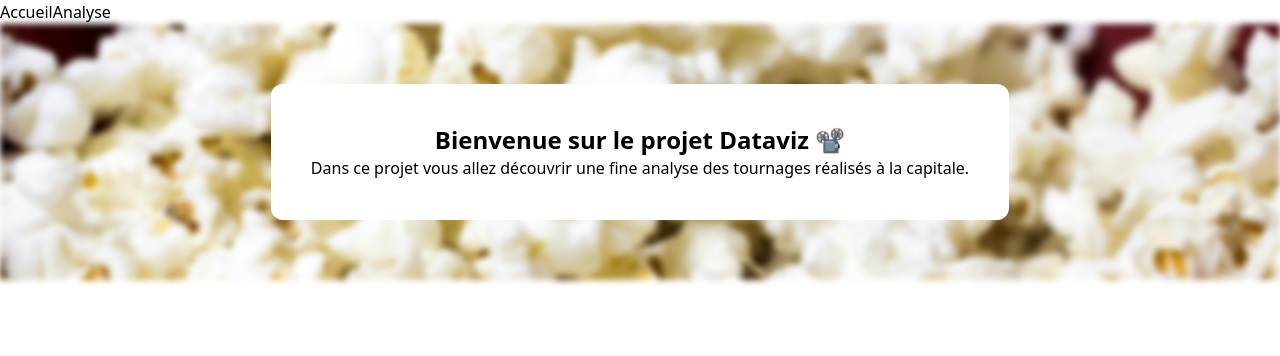
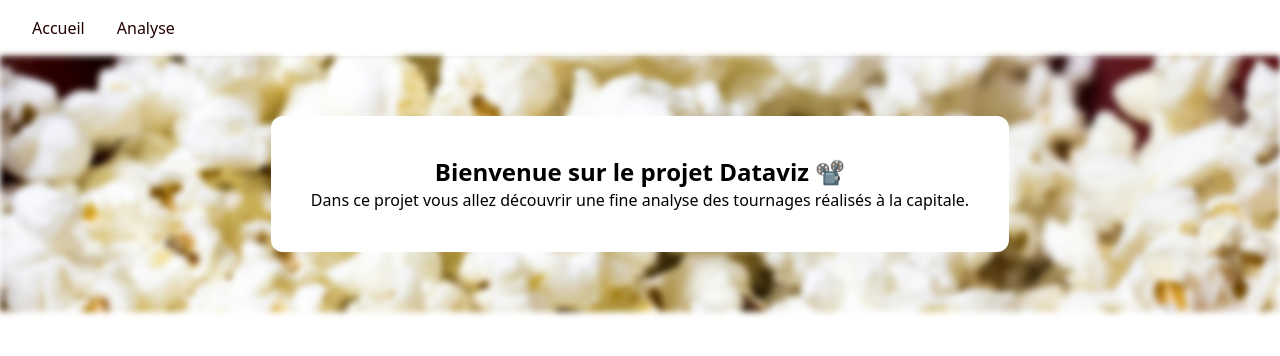
Before and after one commit to freezer49/DATAVIZ-JC, a React (Vite) app: page / in a window 1280 px wide. Shown: the top 356 px of the page. Built offline with nearby package versions, Linux system fonts and the light colour scheme.

Commit message:
header style

```diff
--- a/src/components/Header.tsx
+++ b/src/components/Header.tsx
@@ -1,12 +1,20 @@
 export default function Header() {
   return (
-    <div>
-      <header>
-        <nav>
-          <a href="/">Accueil</a>
-          <a href="/analyse">Analyse</a>
-        </nav>
-      </header>
-    </div>
+    <header className="bg-white/80 backdrop-blur-md shadow-lg">
+      <nav className="flex gap-8 px-8 py-4">
+        <a
+          href="/"
+          className="text-[#220100] font-medium hover:opacity-70 transition-opacity active:border-black"
+        >
+          Accueil
+        </a>
+        <a
+          href="/analyse"
+          className="text-[#220100] font-medium hover:opacity-70 transition-opacity active:border-black"
+        >
+          Analyse
+        </a>
+      </nav>
+    </header>
   );
 }
```
